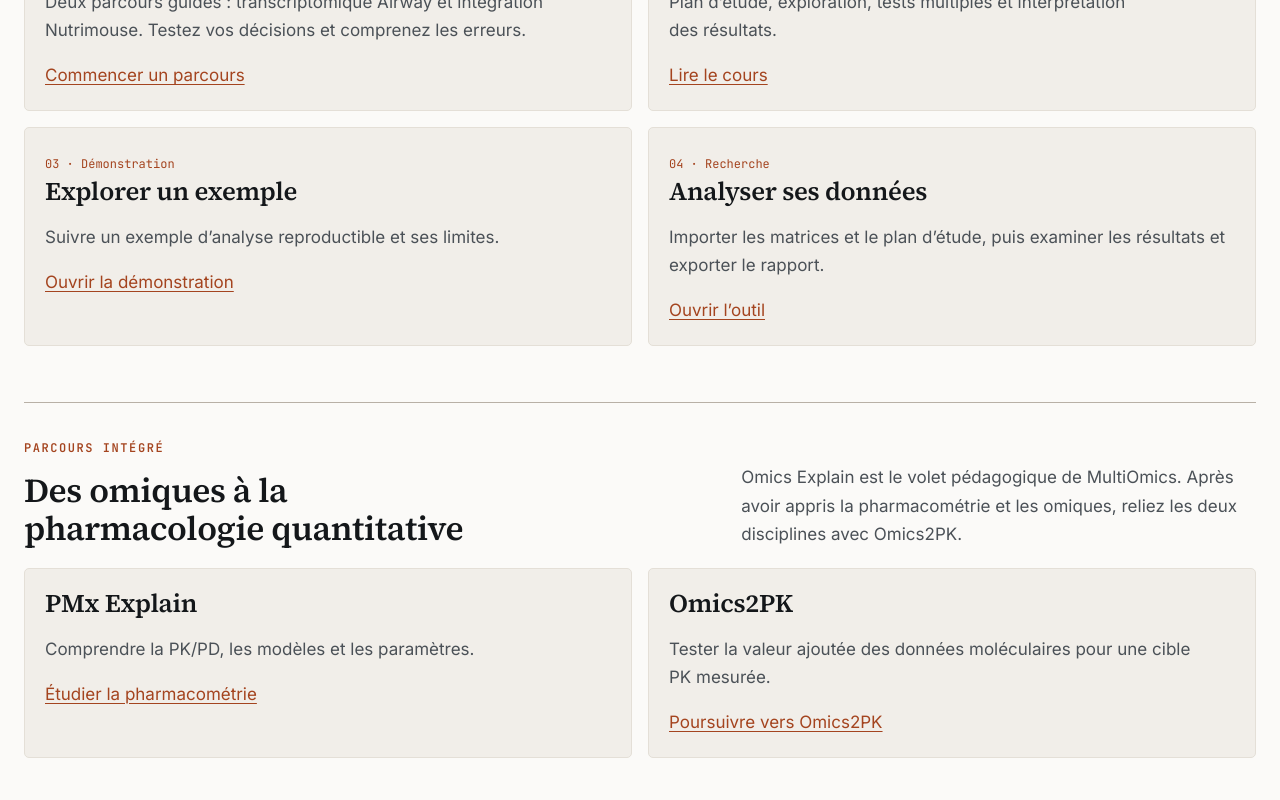
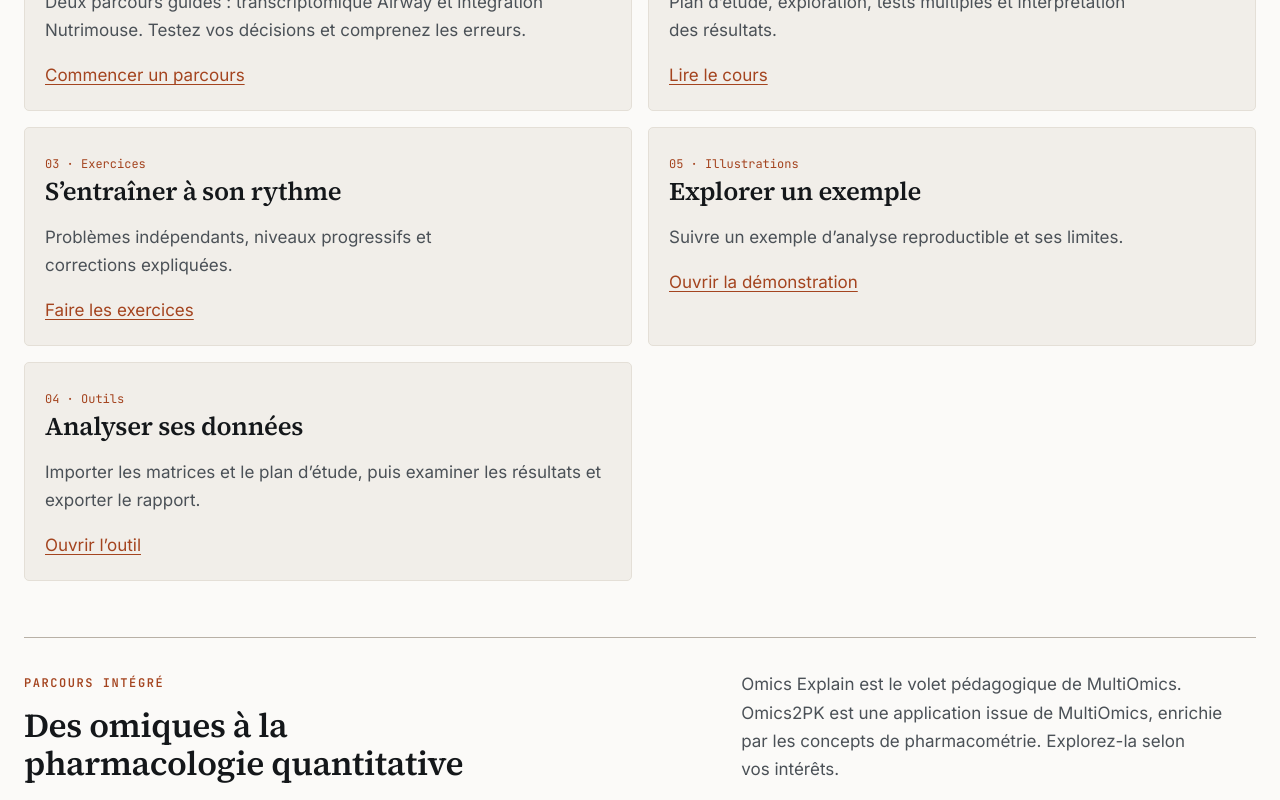
Before and after one commit to rberrah/MultiOmics, a SvelteKit app: page /multiomics in a window 1280 px wide. Shown: the part 1140-1940 px from the top of the page. Built offline with nearby package versions, Linux system fonts and the light colour scheme.

Commit message:
feat: align Omics Explain with shared five-space learning architecture

```diff
--- a/src/routes/multiomics/+page.svelte
+++ b/src/routes/multiomics/+page.svelte
@@ -86,12 +86,13 @@
   <div class="branch-grid">
     <article><span>01 · Mo Game</span><h3>{t('Apprendre en jouant','Learn by playing')}</h3><p>{t('Deux parcours guidés : transcriptomique Airway et intégration Nutrimouse. Testez vos décisions et comprenez les erreurs.','Two guided paths: Airway transcriptomics and Nutrimouse integration. Test your decisions and understand mistakes.')}</p><a href={resolve('multiomics/game/')}>{t('Commencer un parcours','Start a journey')}</a></article>
     <article><span>02 · {t('Cours','Course')}</span><h3>{t('Comprendre les méthodes','Understand the methods')}</h3><p>{t('Plan d’étude, exploration, tests multiples et interprétation des résultats.','Study design, exploration, multiple testing and interpretation.')}</p><a href={resolve('multiomics/learn/')}>{t('Lire le cours','Read the course')}</a></article>
-    <article><span>03 · {t('Démonstration','Demo')}</span><h3>{t('Explorer un exemple','Explore an example')}</h3><p>{t('Suivre un exemple d’analyse reproductible et ses limites.','Follow a reproducible analysis example and its limitations.')}</p><a href={resolve('multiomics/demo/')}>{t('Ouvrir la démonstration','Open the demo')}</a></article>
-    <article><span>04 · {t('Recherche','Research')}</span><h3>{t('Analyser ses données','Analyze your data')}</h3><p>{t('Importer les matrices et le plan d’étude, puis examiner les résultats et exporter le rapport.','Import matrices and study design, inspect results and export the report.')}</p><a href={resolve('multiomics/tool/')}>{t('Ouvrir l’outil','Open the tool')}</a></article>
+    <article><span>03 · {t('Exercices','Practice')}</span><h3>{t('S’entraîner à son rythme','Practice at your own pace')}</h3><p>{t('Problèmes indépendants, niveaux progressifs et corrections expliquées.','Independent problems, progressive levels and worked answers.')}</p><a href={resolve('multiomics/practice/')}>{t('Faire les exercices','Practice')}</a></article>
+    <article><span>05 · {t('Illustrations','Explore')}</span><h3>{t('Explorer un exemple','Explore an example')}</h3><p>{t('Suivre un exemple d’analyse reproductible et ses limites.','Follow a reproducible analysis example and its limitations.')}</p><a href={resolve('multiomics/demo/')}>{t('Ouvrir la démonstration','Open the demo')}</a></article>
+    <article><span>04 · {t('Outils','Tools')}</span><h3>{t('Analyser ses données','Analyze your data')}</h3><p>{t('Importer les matrices et le plan d’étude, puis examiner les résultats et exporter le rapport.','Import matrices and study design, inspect results and export the report.')}</p><a href={resolve('multiomics/tool/')}>{t('Ouvrir l’outil','Open the tool')}</a></article>
   </div>
 </section>
 <section class="panel" aria-labelledby="bridge-title">
-  <div class="section-head"><div><p class="eyebrow">{t('Parcours intégré','Integrated learning pathway')}</p><h2 id="bridge-title">{t('Des omiques à la pharmacologie quantitative','From omics to quantitative pharmacology')}</h2></div><p>{t('Omics Explain est le volet pédagogique de MultiOmics. Après avoir appris la pharmacométrie et les omiques, reliez les deux disciplines avec Omics2PK.','Omics Explain is the educational side of MultiOmics. After learning pharmacometrics and omics, connect the disciplines with Omics2PK.')}</p></div>
+  <div class="section-head"><div><p class="eyebrow">{t('Parcours intégré','Integrated learning pathway')}</p><h2 id="bridge-title">{t('Des omiques à la pharmacologie quantitative','From omics to quantitative pharmacology')}</h2></div><p>{t('Omics Explain est le volet pédagogique de MultiOmics. Omics2PK est une application issue de MultiOmics, enrichie par les concepts de pharmacométrie. Explorez-la selon vos intérêts.','Omics Explain is the educational side of MultiOmics. Omics2PK is an application emerging from MultiOmics, enriched by pharmacometrics concepts. Explore it according to your interests.')}</p></div>
   <div class="branch-grid"><article><h3>PMx Explain</h3><p>{t('Comprendre la PK/PD, les modèles et les paramètres.','Understand PK/PD, models and parameters.')}</p><a href={'https://rberrah.github.io/pharmacometrie/?lang='+$language} data-sveltekit-reload>{t('Étudier la pharmacométrie','Learn pharmacometrics')}</a></article><article><h3>Omics2PK</h3><p>{t('Tester la valeur ajoutée des données moléculaires pour une cible PK mesurée.','Test the added value of molecular data for a measured PK endpoint.')}</p><a href={'https://rberrah.github.io/Omics2PK/?lang='+$language} data-sveltekit-reload>{t('Poursuivre vers Omics2PK','Continue to Omics2PK')}</a></article></div>
 </section>
 <section class="panel sample-sheet-intro">
```
